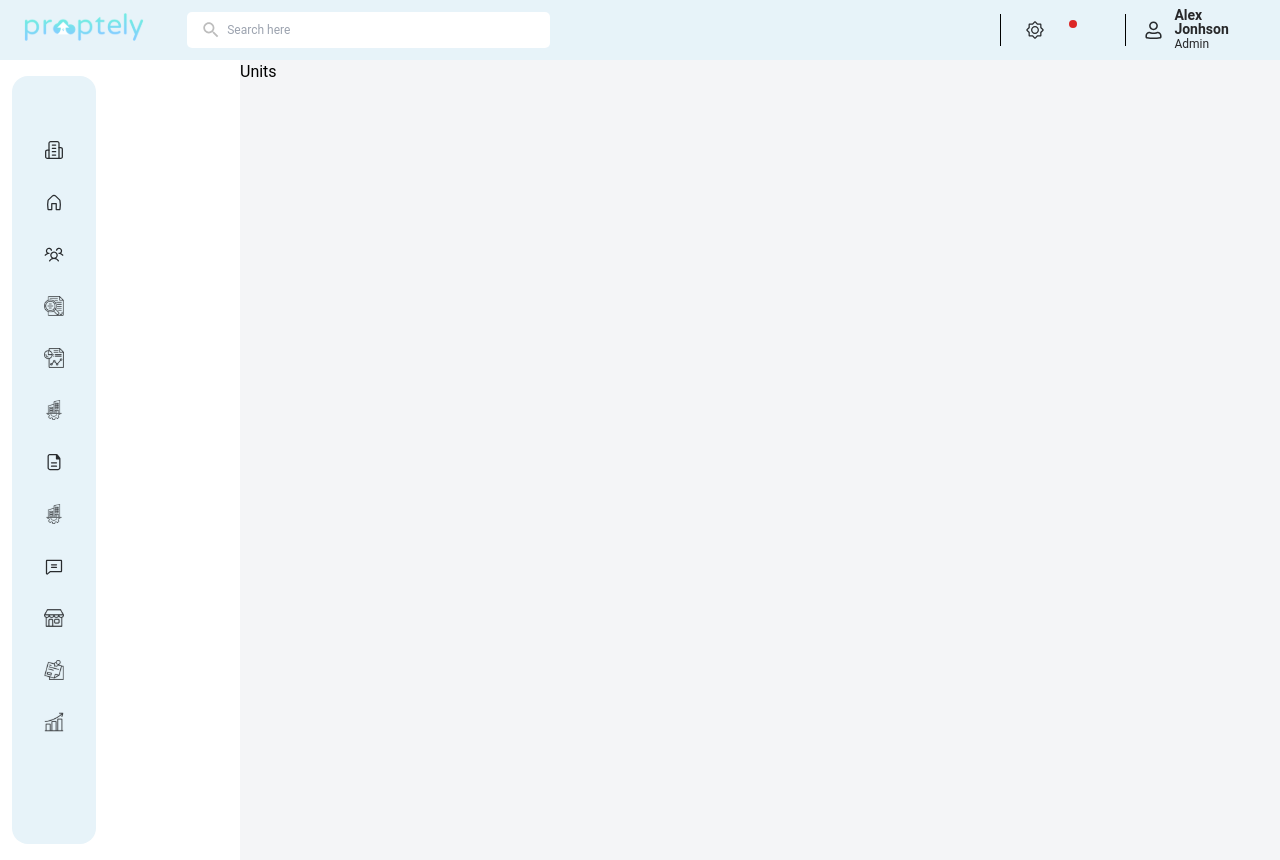
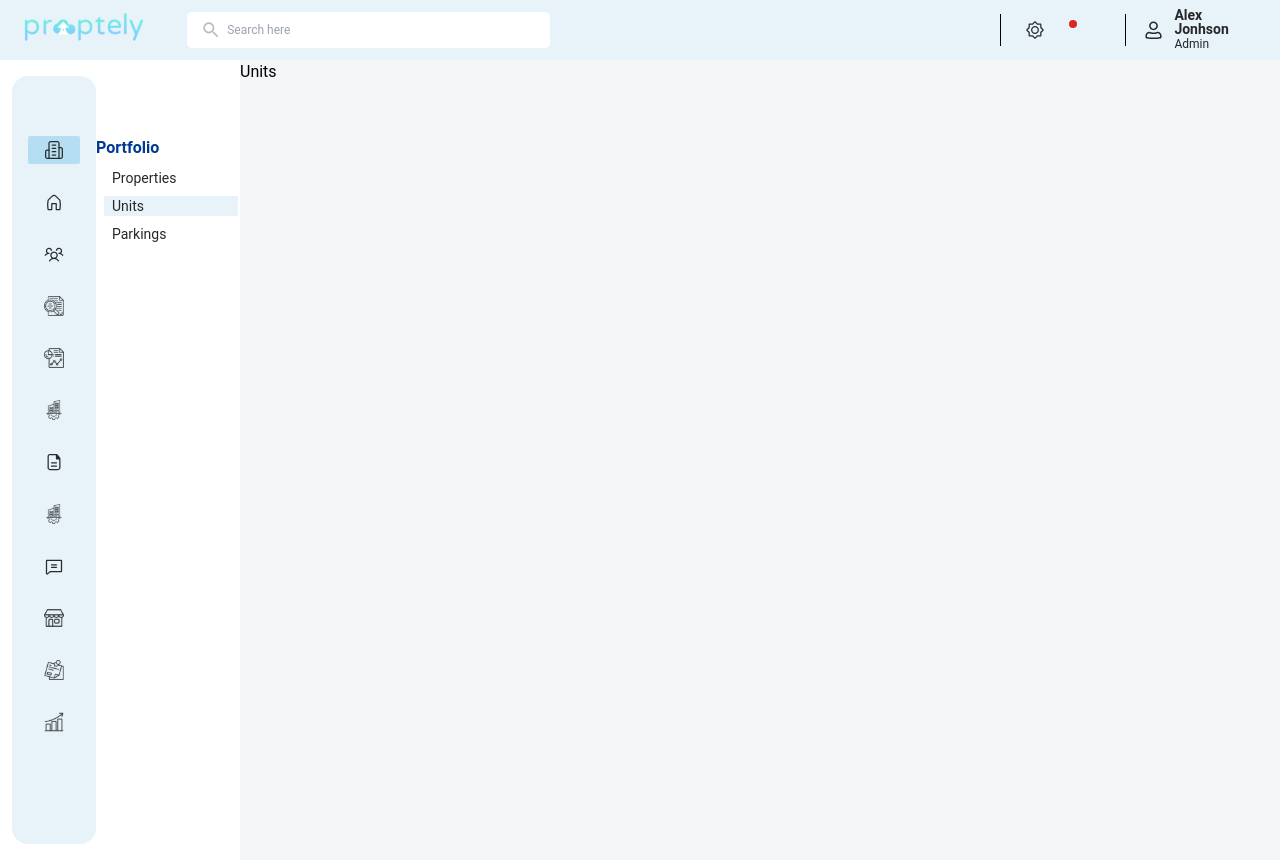
Before and after one commit to syedmilad/Finance_System, a React (Create React App) app: page / in a window 1280 px wide. Built offline with nearby package versions, Linux system fonts and the light colour scheme.

Commit message:
topbar and sidebar have been completed.

```diff
--- a/src/components/Topbar/Topbar.jsx
+++ b/src/components/Topbar/Topbar.jsx
@@ -13,9 +13,9 @@ const TopBar = () => {
         <img
           src={PropertySetting}
           alt="ring-image"
-          className="h-[20px]  w-[20px] object-contain"
+          className="h-[20px]  w-[20px] object-contain cursor-pointer "
         />
-        <div className="relative flex flex-row gap-6">
+        <div className="relative flex flex-row gap-6 cursor-pointer ">
           <img
             src={Ring}
             alt="ring-image"
@@ -27,7 +27,7 @@ const TopBar = () => {
       </div>
 
       {/* User Info */}
-      <div className="flex items-center space-x-2">
+      <div className="flex items-center space-x-2 cursor-pointer">
         <img src={UserIcon} alt="" />
         <div>
           <p className="text-sm font-semibold text-[#272729] leading-none">
--- a/src/pages/Sidebar.jsx
+++ b/src/pages/Sidebar.jsx
@@ -8,29 +8,24 @@ import { useEffect } from "react";
 const Sidebar = () => {
   const dispatch = useDispatch();
   const location = useLocation();
-  const menuItem = useSelector((state) => state.menuItem);
-  const subMenuItem = useSelector((state) => state.setMenuItem);
-
-  console.log("subMenuItem", subMenuItem);
+  const menuItem = useSelector((state) => state?.menuItem);
+  const subMenuItem = useSelector((state) => state?.subMenuItem);
 
   useEffect(() => {
     const pathParts = location.pathname.split("/").filter(Boolean); // ['units', 'abc']
     if (pathParts.length >= 1) {
       const main = pathParts[0]; // 'units'
       const sub = pathParts[1]; // 'abc'
-      console.log("pathParts", pathParts);
 
       const matchedMenu = sidebarWithMenuData.find(
         (item) => item.name === main
       );
-      console.log("matchedMenu", matchedMenu);
       if (matchedMenu) {
         dispatch(setMenuItem(matchedMenu));
 
         const matchedSub = matchedMenu?.submenuItem?.items?.find(
           (subItem) => subItem.name === sub
         );
-        console.log("subMenuItem", matchedSub);
         if (matchedSub) {
           dispatch(setSubMenuItem(matchedSub));
         } else {
@@ -72,7 +67,9 @@ const Sidebar = () => {
                       onClick={() => dispatch(setSubMenuItem(subItem))}
                       className={clsx(
                         "text-[#272729] font-normal text-sm px-2 hover:bg-[#E7F3F9] w-full  ",
-                        subMenuItem?.name === subItem.name  ? "bg-[#E7F3F9]" : ""
+                        subMenuItem?.name === subItem.name
+                          ? "bg-[#E7F3F9]"
+                          : ""
                       )}
                     >
                       {subItem.label}
--- a/src/reducers/sidebarReducer.js
+++ b/src/reducers/sidebarReducer.js
@@ -1,8 +1,8 @@
 import { SET_MENU_ITEM, SET_SUB_MENU_ITEM } from "../actions";
 
 const initialState = {
-  menuItem: { name: "portfolio", label: "Portfolio" },
-  subMenuItem: null,
+  menuItem: { name: "frame", label: "Frame" },
+  subMenuItem: {name: "units", label: "Units"},
 };
 
 export const sidebarReducer = (state = initialState, action) => {
```
